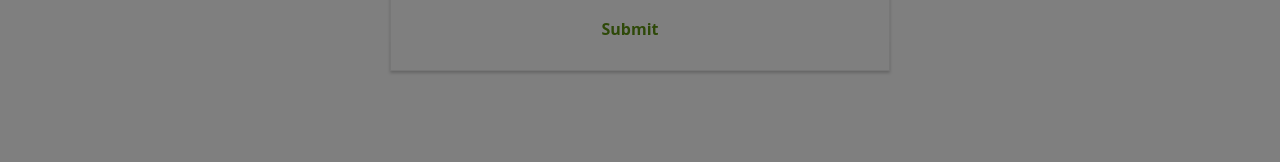
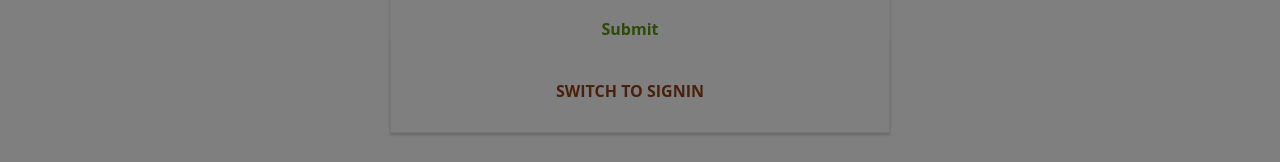
Before and after one commit to jeffcho0227/burgerBuilder, a React app in the folder burger-builder/: page /auth in a window 1280 px wide. Shown: the part 213-375 px from the top of the page. Built offline with nearby package versions, Linux system fonts and the light colour scheme; the HTML template or start-up script is replaced by a standard one.

Commit message:
[prog] added signin method -added signin using a different url with firebase -when clicked on switch to signin, it will change the mode to signin instead of signup

```diff
--- a/burger-builder/src/containers/Auth/Auth.jsx
+++ b/burger-builder/src/containers/Auth/Auth.jsx
@@ -40,16 +40,24 @@
           valid: false,
           touched: false
         }
-      }
+      },
+      isSignup: true
     }
     this.checkValidity = this.checkValidity.bind(this);
     this.inputChangedHandler = this.inputChangedHandler.bind(this);
     this.submitHandler = this.submitHandler.bind(this);
+    this.switchAuthModeHandler = this.switchAuthModeHandler.bind(this);
   }
 
   submitHandler(e) {
     e.preventDefault();
-    this.props.onAuth(this.state.controls.email.value, this.state.controls.password.value);
+    this.props.onAuth(this.state.controls.email.value, this.state.controls.password.value, this.state.isSignup);
+  }
+
+  switchAuthModeHandler() {
+    this.setState(prevState => {
+      return {isSignup: !prevState.isSignup}
+    })
   }
 
 
@@ -113,6 +121,9 @@
           {form}
           <Button btnType="Success">Submit</Button>
         </form>
+        <Button
+          clicked={this.switchAuthModeHandler}
+          btnType="Danger">SWITCH TO {this.state.isSignup ? 'SIGNIN' : 'SIGNUP'}</Button>
       </div>
     )
   };
@@ -126,7 +137,7 @@
 
 const mapDispatchToProps = dispatch => {
   return {
-    onAuth: (email, password) => dispatch(actions.auth(email, password))
+    onAuth: (email, password, isSignup) => dispatch(actions.auth(email, password, isSignup))
   };
 };
 
--- a/burger-builder/src/store/actions/auth.js
+++ b/burger-builder/src/store/actions/auth.js
@@ -1,6 +1,6 @@
 import * as actionTypes from './actionTypes.js';
 import axios from 'axios';
-import URL from '../../apiKey/firbaseApiKey.js';
+import apiKey from '../../apiKey/firbaseApiKey.js';
 
 export const authStart = () => {
   return {
@@ -22,7 +22,7 @@
   };
 };
 
-export const auth = (email, password) => {
+export const auth = (email, password, isSignup) => {
   return dispatch => {
     dispatch(authStart());
     let authData = {
@@ -30,8 +30,10 @@
       password: password,
       returnSecureToken: true
     };
-    console.log(authData)
-
+    let URL = `https://identitytoolkit.googleapis.com/v1/accounts:signUp?key=${apiKey}`
+    if (!isSignup) {
+      URL = `https://identitytoolkit.googleapis.com/v1/accounts:signInWithPassword?key=${apiKey}`;
+    }
     axios.post(URL, authData)
       .then(res => {
         console.log(res);
```
